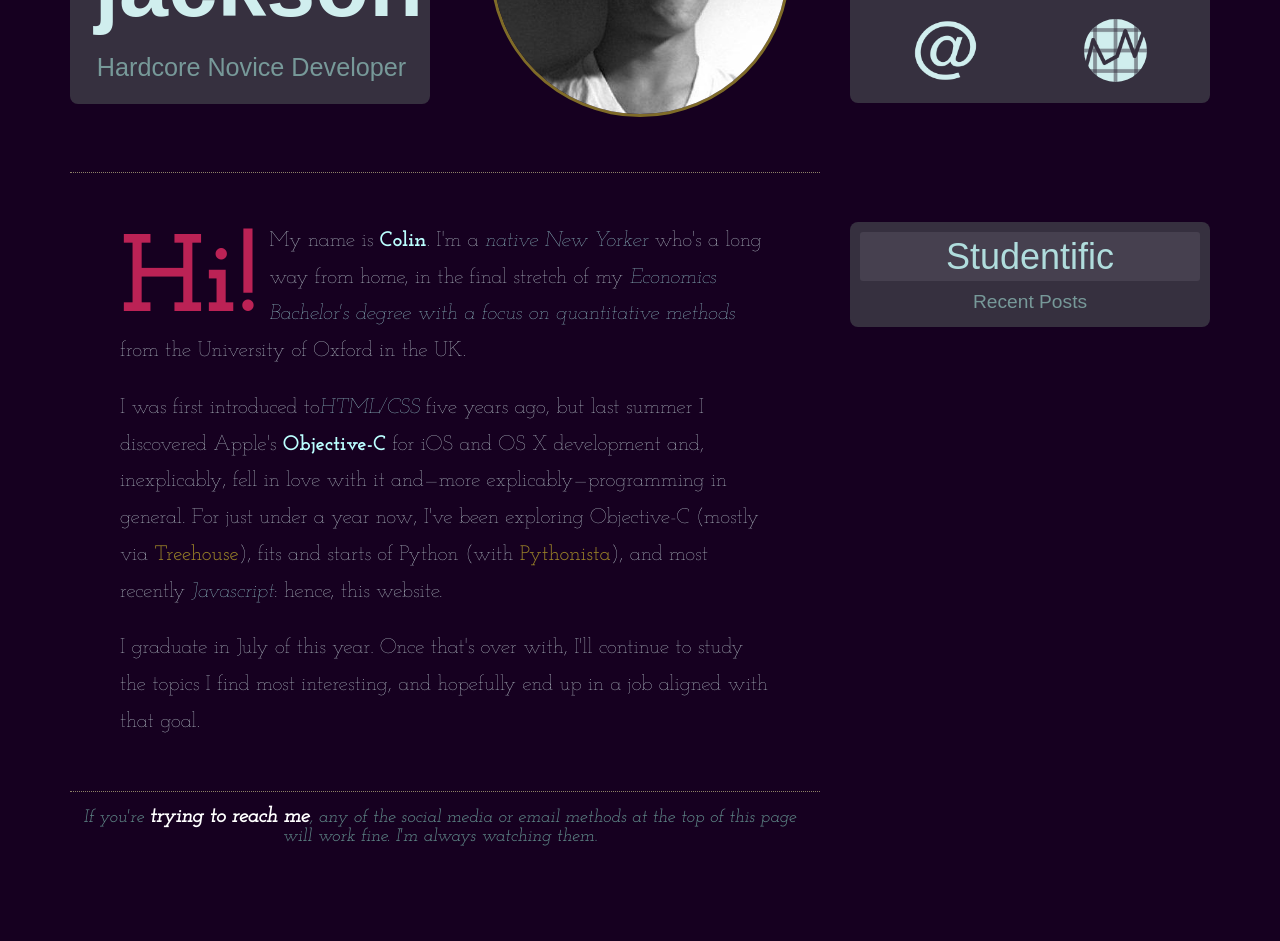
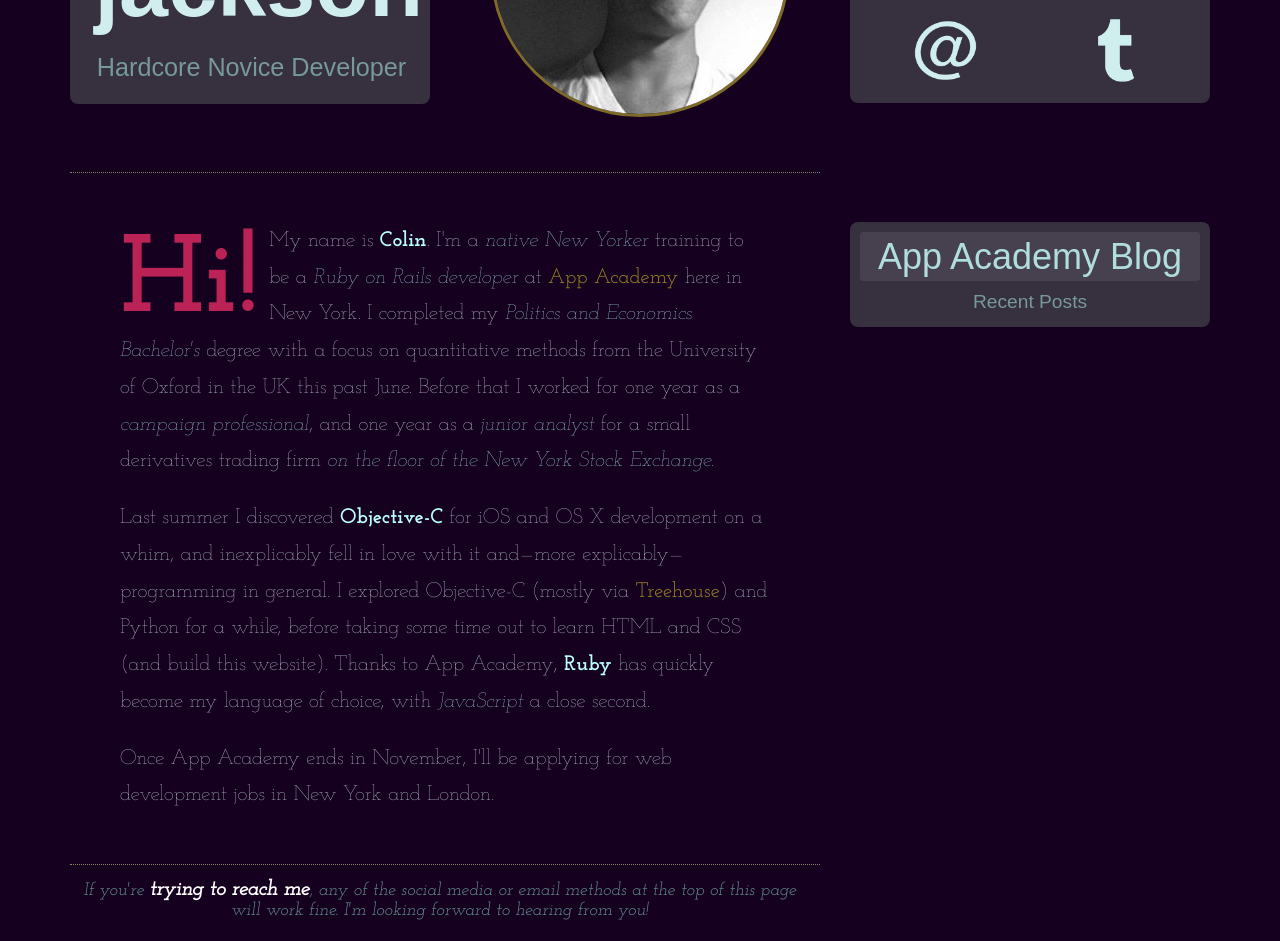
Before and after one commit to colin-jackson/landing-page, a website: page index.html in a window 1280 px wide. Shown: the part 223-1164 px from the top of the page. Before the commit the page ends 1090 px from the top, so only its background shows below. Drawn offline with Linux system fonts and the light colour scheme; a web font is replaced by a local one.

Commit message:
Update copy and replace old blog with Tumblr

```diff
--- a/index.html
+++ b/index.html
@@ -33,7 +33,7 @@
                 <a href="https://github.com/colinjackson" target="_blank"><li class="col-xs-4 col-sm-2 col-md-6"><img src="media/icons/github-sea.png" alt="github"></li></a>
                 <a href="http://www.linkedin.com/in/colinsjackson" target="_blank"><li class="col-xs-4 col-sm-2 col-md-6"><img src="media/icons/linkedin-sea.png" alt="linkedin"></li></a>
                 <a href="mailto:colin.s.jackson90@gmail.com?subject=From%20your%20website"><li class="col-xs-4 col-sm-2 col-md-6"><img src="media/icons/atsign-sea.png" alt="email"></li></a>
-                <a href="http://www.studentific.com" target="_blank"><li class="col-xs-4 col-sm-2 col-md-6"><img class="img-circle" src="media/icons/graphpaper-sea.png" alt="blog"></li></a>
+                <a href="http://choccoli.tumblr.com" target="_blank"><li class="col-xs-4 col-sm-2 col-md-6"><img src="media/icons/tumblr-sea.png" alt="blog"></li></a>
               </ul>
             </div>
         </div>
@@ -43,19 +43,21 @@
         <div class="row">
           <div class="col-sm-10 col-sm-offset-1 col-md-8 col-md-offset-0">
             <div id="biography">
-              <p><span id="enthusiastic-hello">Hi!</span> My name is <strong>Colin</strong>. I'm a <em>native New Yorker</em> who's a long way from home, in the final stretch of my <em>Economics Bachelor's degree with a focus on quantitative methods</em> from the University of Oxford in the UK.</p>
-              <p>I was first introduced to<em>HTML/CSS</em> five years ago, but last summer I discovered Apple's <strong>Objective-C</strong> for iOS and OS X development and, inexplicably, fell in love with it and—more explicably—programming in general. For just under a year now, I've been exploring Objective-C (mostly via <a href="http://teamtreehouse.com/colinjackson">Treehouse</a>), fits and starts of Python (with <a href="http://omz-software.com/pythonista/">Pythonista</a>), and most recently <em>Javascript</em>: hence, this website.</p>
-              <p>I graduate in July of this year. Once that's over with, I'll continue to study the topics I find most interesting, and hopefully end up in a job aligned with that goal.</p>
+              <p><span id="enthusiastic-hello">Hi!</span> My name is <strong>Colin</strong>. I'm a <em>native New Yorker</em> training to be a <em>Ruby on Rails developer</em> at <a href="http://www.appacademy.io/#p-curriculum">App Academy</a> here in New York. I completed my <em>Politics and Economics Bachelor's</em> degree with a focus on quantitative methods from the University of Oxford in the UK this past June. Before that I worked for one year as a <em>campaign professional</em>, and one year as a <em>junior analyst</em> for a small derivatives trading firm <em>on the floor of the New York Stock Exchange.</em></p>
+
+              <p>Last summer I discovered <strong>Objective-C</strong> for iOS and OS X development on a whim, and inexplicably fell in love with it and—more explicably—programming in general. I explored Objective-C (mostly via <a href="http://teamtreehouse.com/colinjackson">Treehouse</a>) and Python for a while, before taking some time out to learn HTML and CSS (and build this website). Thanks to App Academy, <strong>Ruby</strong> has quickly become my language of choice, with <em>JavaScript</em> a close second.</p>
+
+              <p>Once App Academy ends in November, I'll be applying for web development jobs in New York and London.</p>
             </div>
           </div>
           <div class="col-sm-8 col-sm-offset-2 col-md-4 col-md-offset-0">
             <div id="blog-rss">
-              <h2><a href="http://www.studentific.com">Studentific</a></h2>
+              <h2><a href="http://choccoli.tumblr.com">App Academy Blog</a></h2>
               <h3>Recent Posts</h3>
               <div id="rss-plugin">
                 <script>
                   $(document).ready(function () {
-                    $("#rss-plugin").rssfeed("http://www.studentific.com/rss", {
+                    $("#rss-plugin").rssfeed("http://choccoli.tumblr.com/rss", {
                       limit: 3,
                       date: false,
                       titletag: "h3",
@@ -69,7 +71,7 @@
         </div>
         <div class="row">
           <div id="footnote-link-top" class="col-sm-10 col-sm-offset-1 col-md-8 col-md-offset-0">
-            <p><i>If you're <a href="#contact-methods">trying to reach me</a>, any of the social media or email methods at the top of this page will work fine. I'm always watching them.</i></p>
+            <p><i>If you're <a href="#contact-methods">trying to reach me</a>, any of the social media or email methods at the top of this page will work fine. I'm looking forward to hearing from you!</i></p>
           </div>
         </div>
       </div>
```
Also changed, not shown: media/icons/tumblr-sea.png (added).
